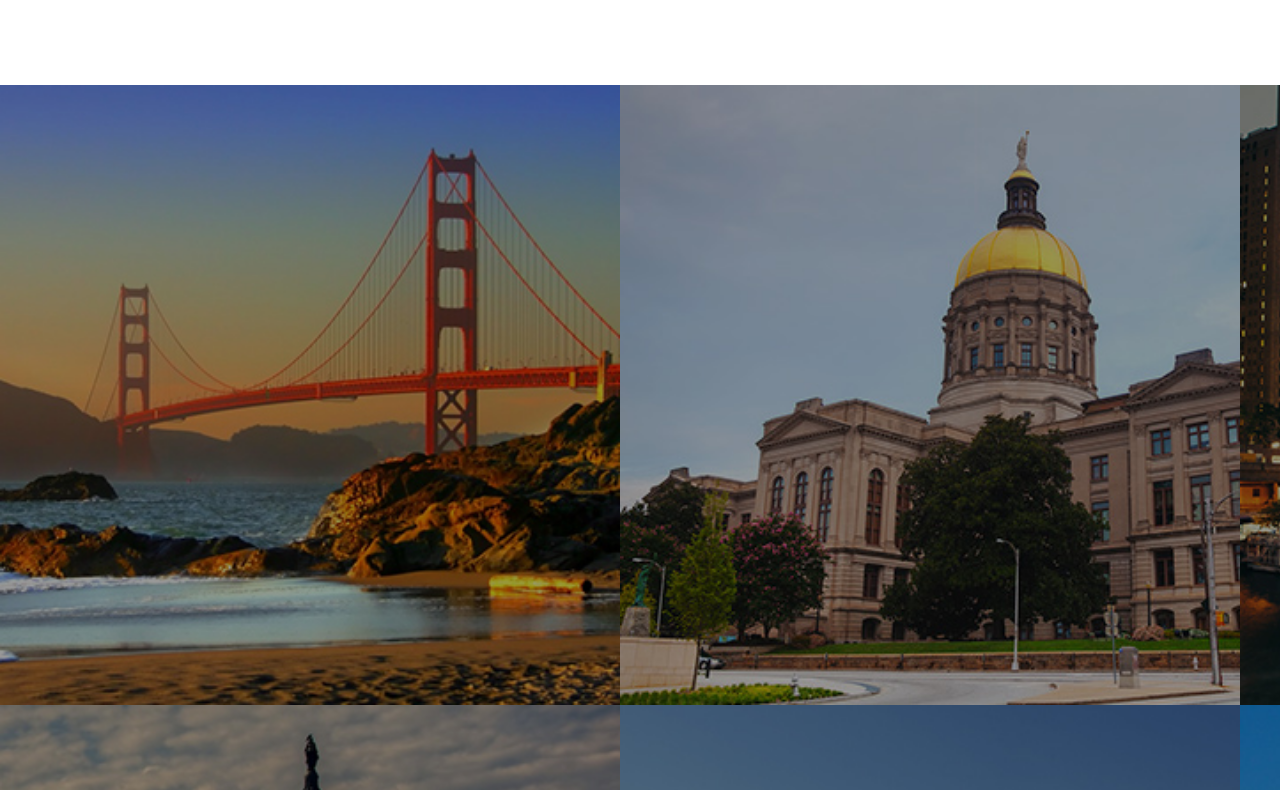
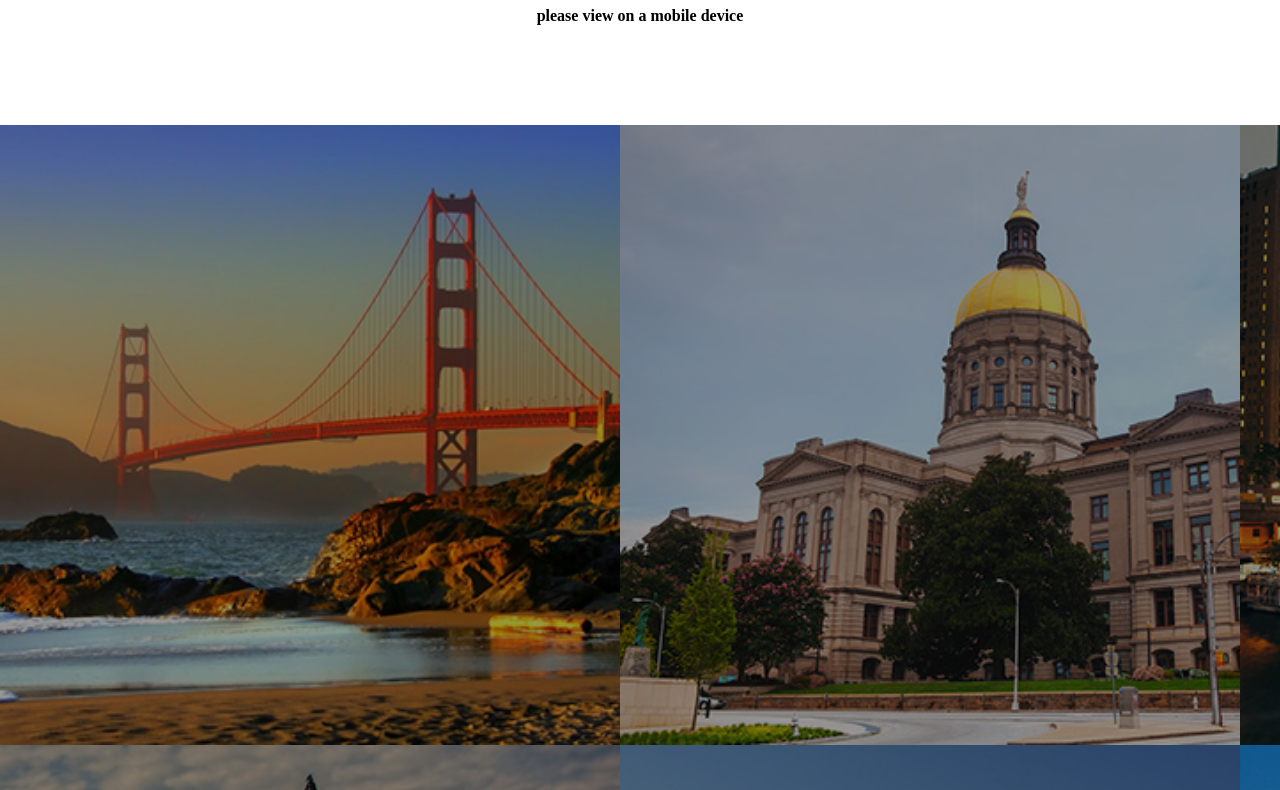
Before and after one commit to jeffreysbrother/slick-test, a website: page index.html in a window 1280 px wide. Shown: the part 73-863 px from the top of the page. Drawn offline with nearby package versions, Linux system fonts and the light colour scheme.

Commit message:
hide dots and do other things

```diff
--- a/index.html
+++ b/index.html
@@ -3,6 +3,7 @@
 <head>
   <title>Slick Playground</title>
   <meta charset="UTF-8">
+  <meta name="viewport" content="width=device-width, initial-scale=1">
   <link rel="stylesheet" type="text/css" href="./slick/slick.css">
   <link rel="stylesheet" type="text/css" href="./slick/slick-theme.css">
   <style type="text/css">
@@ -11,11 +12,18 @@
       padding: 0;
     }
 
+    /*@media screen and (max-width: 767px) {
+      .slider {
+        display: inline-block!important;
+      }
+    }*/
+
     * {
       box-sizing: border-box;
     }
 
     .slider {
+      /*display: none;*/
         width: 100%;
         margin: 100px auto;
     }
@@ -38,16 +46,17 @@
       padding: 0 40px 0 0!important;
     }
 
-    h1 {
+    h1, h4 {
       text-align: center;
     }
+
+
   </style>
 </head>
 <body>
 
-
   <h1>Pretty SLICK, bro</h1>
-
+  <h4>please view on a mobile device</h4>
   <section class="center slider">
     <div>
       <img src="images/Atlanta.jpg">
@@ -73,7 +82,7 @@
   <script type="text/javascript">
     $(document).on('ready', function() {
       $(".center").slick({
-        dots: true,
+        dots: false,
         infinite: true,
         centerMode: true,
         slidesToShow: 2,
```
